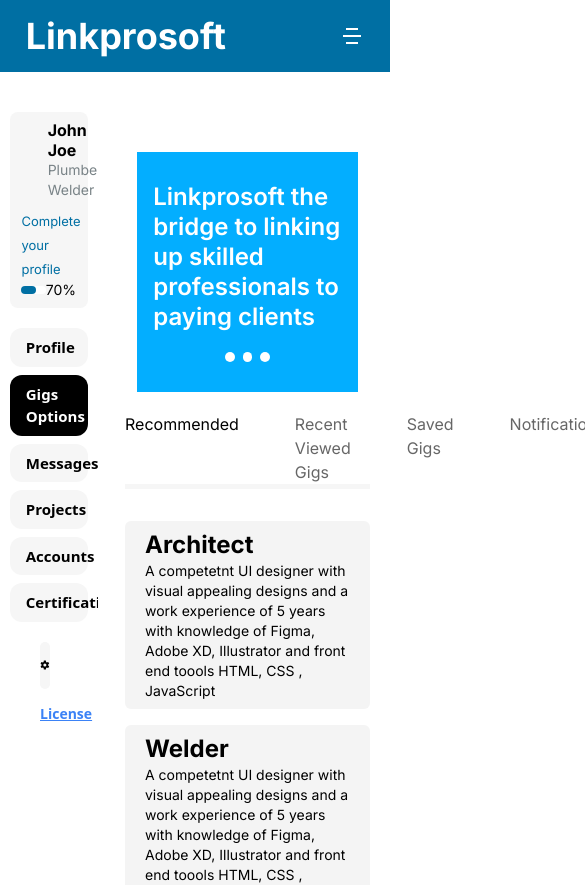
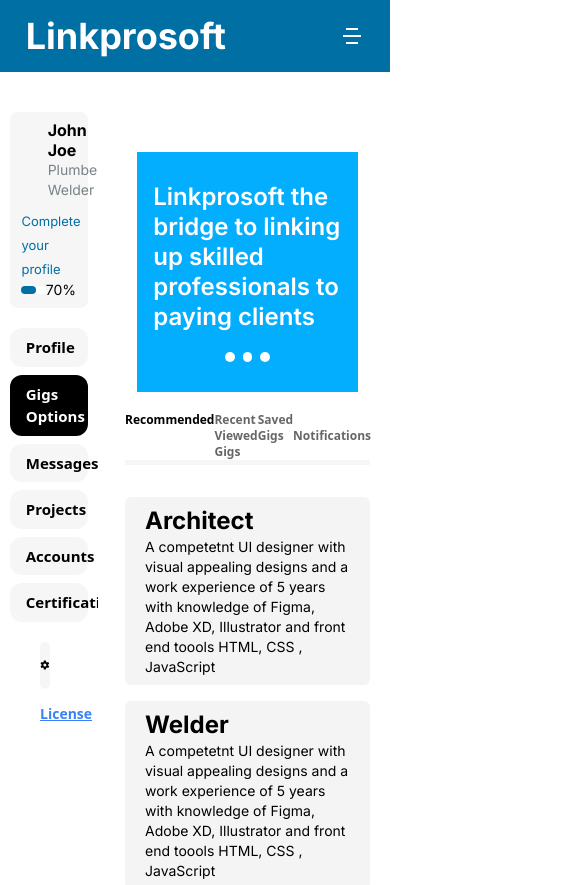
Before and after one commit to german-machine/Linkprosoft, a React (Vite) app in the folder Front-end/: page /UserDashboard/gigs-options in a window 390 px wide. Shown: the top 885 px of the page, 585 px wide, since content can reach past the window. Built offline with nearby package versions, Linux system fonts and the light colour scheme.

Commit message:
restyled for both desktop and mobile screens; function to change the background-color when side-link is clicked and also navigate to the path of the link

```diff
--- a/Front-end/src/Pages/UserDashboard/components/GigsOptionsLinks.jsx
+++ b/Front-end/src/Pages/UserDashboard/components/GigsOptionsLinks.jsx
@@ -1,49 +1,55 @@
-import React from 'react'
-import { Link, useLocation } from 'react-router-dom'
+import React, { useEffect, useState } from 'react'
+import { IoNotifications } from 'react-icons/io5'
+import { Link, Outlet, useLocation } from 'react-router-dom'
 
 const GigsOptionsLinks = () => {
-  const location = useLocation()
+  const location = useLocation();
+    const [isActive, setIsActive] = useState('recommended');
+
+  useEffect(() => {
+    const path = location.pathname.split('/')[3];
+    setIsActive(path || "recommended");
+  }, [location.pathname])
 
   return (
-    <>
-      <section className='w-full mt-5'>
-        <div className='flex gap-14 font-Inter'>
+      <section className='w-full mt-5 '>
+        <div className='w-full lg:w-[90%] mx-auto border-b-[5px] border-[#F6F6F6] flex flex-1 justify-around'>
           <Link
             to="recommended"
             className={`transition-colors duration-300 ${
-              location.pathname.endsWith('recommended') || location.pathname === '/UserDashboard/gigs-options' ? 'text-black' : 'text-[#00000099]'
-            }`}
+              isActive === "recommended" ? 'text-black' : 'text-[#00000099]'
+            } font-semibold text-xs lg:text-base`}
           >
             Recommended
           </Link>
           <Link
             to="recent-viewed"
             className={`transition-colors duration-300 ${
-              location.pathname.endsWith('recent-viewed') ? 'text-black' : 'text-[#00000099]'
-            }`}
+              isActive === "recent-viewed" ? 'text-black' : 'text-[#00000099]'
+            } font-semibold text-xs lg:text-base`}
           >
             Recent Viewed Gigs
           </Link>
           <Link
             to="saved-gigs"
             className={`transition-colors duration-300 ${
-              location.pathname.endsWith('saved-gigs') ? 'text-black' : 'text-[#00000099]'
-            }`}
+              isActive === "saved-gigs" ? 'text-black' : 'text-[#00000099]'
+            } font-semibold text-xs lg:text-base`}
           >
             Saved Gigs
           </Link>
           <Link
             to="notifications"
             className={`transition-colors duration-300 ${
-              location.pathname.endsWith('notifications') ? 'text-black' : 'text-[#00000099]'
-            }`}
+              isActive === "notifications" ? 'text-black' : 'text-[#00000099]'
+            } font-semibold flex gap-1 items-center text-xs lg:text-base`}
           >
-            Notifications
+            Notifications <IoNotifications className='hidden lg:block'/>
           </Link>
         </div>
-        <div className='w-full h-[5px] bg-[#F6F6F6]'></div>
+
+        <Outlet />
       </section>
-    </>
   )
 }
 
```
